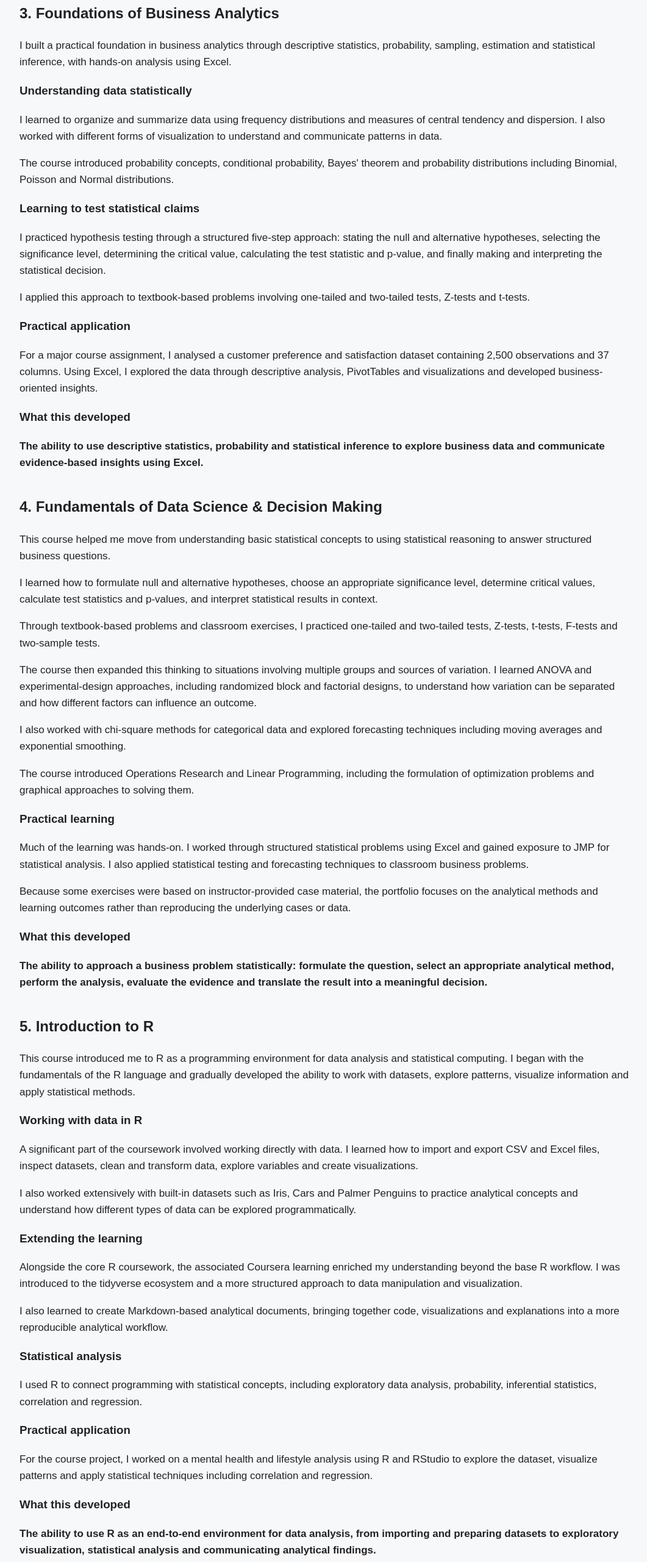
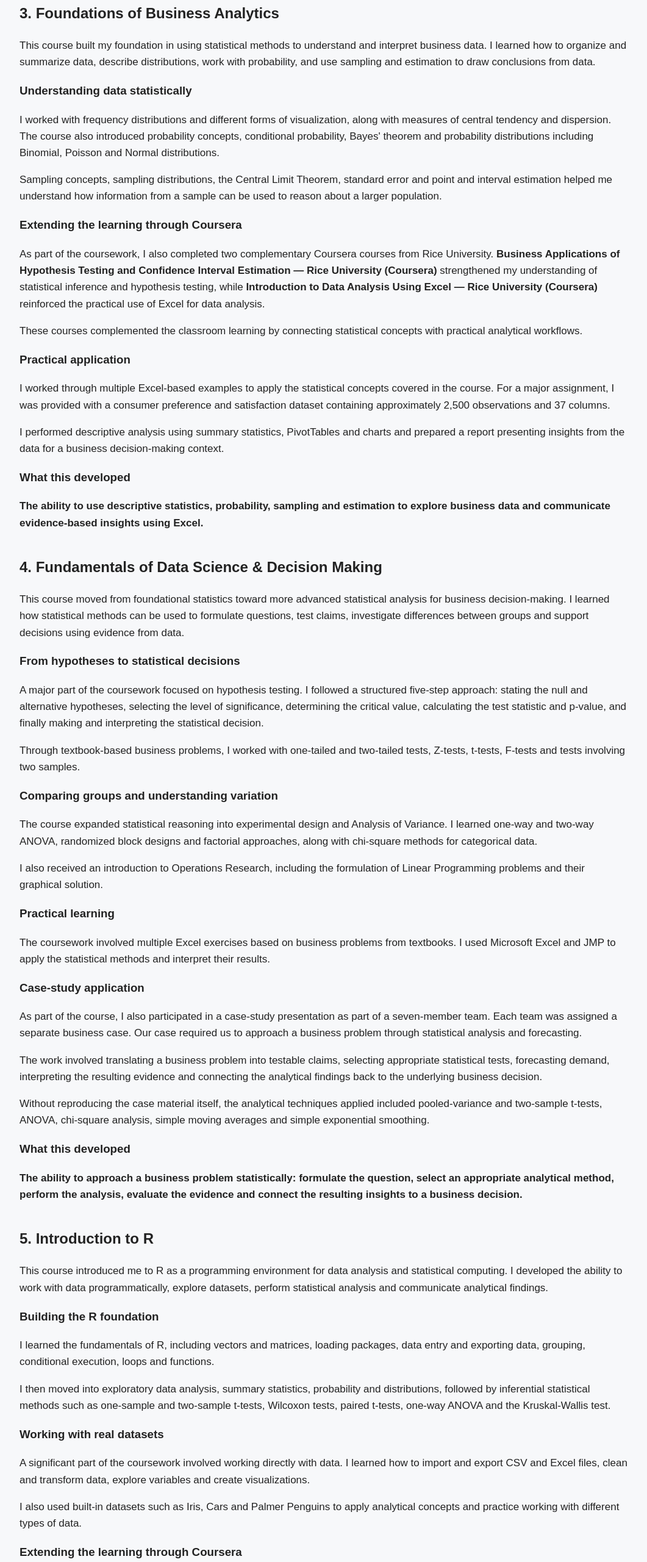
Before and after one commit to lakshmi-data-analytics/lakshmi-data-analytics.github.io, a plain HTML site: page pgddsba.html in a window 1280 px wide. Shown: the part 1239-3800 px from the top of the page at 61% size, without its empty margins (108-1169 px from the left). Drawn offline with Linux system fonts and the light colour scheme.

Commit message:
Update pgddsba.html

```diff
--- a/pgddsba.html
+++ b/pgddsba.html
@@ -117,62 +117,72 @@
         <h2>3. Foundations of Business Analytics</h2>
 
         <p>
-            I built a practical foundation in business analytics through
-            descriptive statistics, probability, sampling, estimation and
-            statistical inference, with hands-on analysis using Excel.
+            This course built my foundation in using statistical methods to
+            understand and interpret business data. I learned how to organize
+            and summarize data, describe distributions, work with probability,
+            and use sampling and estimation to draw conclusions from data.
         </p>
 
         <h3>Understanding data statistically</h3>
 
         <p>
-            I learned to organize and summarize data using frequency
-            distributions and measures of central tendency and dispersion.
-            I also worked with different forms of visualization to understand
-            and communicate patterns in data.
+            I worked with frequency distributions and different forms of
+            visualization, along with measures of central tendency and
+            dispersion. The course also introduced probability concepts,
+            conditional probability, Bayes' theorem and probability
+            distributions including Binomial, Poisson and Normal distributions.
         </p>
 
         <p>
-            The course introduced probability concepts, conditional
-            probability, Bayes' theorem and probability distributions
-            including Binomial, Poisson and Normal distributions.
+            Sampling concepts, sampling distributions, the Central Limit
+            Theorem, standard error and point and interval estimation helped
+            me understand how information from a sample can be used to reason
+            about a larger population.
         </p>
 
-        <h3>Learning to test statistical claims</h3>
+        <h3>Extending the learning through Coursera</h3>
 
         <p>
-            I practiced hypothesis testing through a structured five-step
-            approach: stating the null and alternative hypotheses, selecting
-            the significance level, determining the critical value, calculating
-            the test statistic and p-value, and finally making and interpreting
-            the statistical decision.
+            As part of the coursework, I also completed two complementary
+            Coursera courses from Rice University.
+            <strong>Business Applications of Hypothesis Testing and Confidence
+            Interval Estimation — Rice University (Coursera)</strong> strengthened
+            my understanding of statistical inference and hypothesis testing,
+            while <strong>Introduction to Data Analysis Using Excel — Rice
+            University (Coursera)</strong> reinforced the practical use of Excel
+            for data analysis.
         </p>
 
         <p>
-            I applied this approach to textbook-based problems involving
-            one-tailed and two-tailed tests, Z-tests and t-tests.
+            These courses complemented the classroom learning by connecting
+            statistical concepts with practical analytical workflows.
         </p>
 
         <h3>Practical application</h3>
 
         <p>
-            For a major course assignment, I analysed a customer preference
-            and satisfaction dataset containing 2,500 observations and
-            37 columns. Using Excel, I explored the data through descriptive
-            analysis, PivotTables and visualizations and developed
-            business-oriented insights.
+            I worked through multiple Excel-based examples to apply the
+            statistical concepts covered in the course. For a major assignment,
+            I was provided with a consumer preference and satisfaction dataset
+            containing approximately 2,500 observations and 37 columns.
+        </p>
+
+        <p>
+            I performed descriptive analysis using summary statistics,
+            PivotTables and charts and prepared a report presenting insights
+            from the data for a business decision-making context.
         </p>
 
         <h3>What this developed</h3>
 
         <p>
             <strong>
-                The ability to use descriptive statistics, probability and
-                statistical inference to explore business data and communicate
+                The ability to use descriptive statistics, probability,
+                sampling and estimation to explore business data and communicate
                 evidence-based insights using Excel.
             </strong>
         </p>
     </section>
-
 
     <!-- COURSE 4 -->
 
@@ -180,58 +190,73 @@
         <h2>4. Fundamentals of Data Science &amp; Decision Making</h2>
 
         <p>
-            This course helped me move from understanding basic statistical
-            concepts to using statistical reasoning to answer structured
-            business questions.
+            This course moved from foundational statistics toward more advanced
+            statistical analysis for business decision-making. I learned how
+            statistical methods can be used to formulate questions, test claims,
+            investigate differences between groups and support decisions using
+            evidence from data.
+        </p>
+
+        <h3>From hypotheses to statistical decisions</h3>
+
+        <p>
+            A major part of the coursework focused on hypothesis testing. I
+            followed a structured five-step approach: stating the null and
+            alternative hypotheses, selecting the level of significance,
+            determining the critical value, calculating the test statistic and
+            p-value, and finally making and interpreting the statistical decision.
         </p>
 
         <p>
-            I learned how to formulate null and alternative hypotheses,
-            choose an appropriate significance level, determine critical
-            values, calculate test statistics and p-values, and interpret
-            statistical results in context.
+            Through textbook-based business problems, I worked with one-tailed
+            and two-tailed tests, Z-tests, t-tests, F-tests and tests involving
+            two samples.
+        </p>
+
+        <h3>Comparing groups and understanding variation</h3>
+
+        <p>
+            The course expanded statistical reasoning into experimental design
+            and Analysis of Variance. I learned one-way and two-way ANOVA,
+            randomized block designs and factorial approaches, along with
+            chi-square methods for categorical data.
         </p>
 
         <p>
-            Through textbook-based problems and classroom exercises, I
-            practiced one-tailed and two-tailed tests, Z-tests, t-tests,
-            F-tests and two-sample tests.
-        </p>
-
-        <p>
-            The course then expanded this thinking to situations involving
-            multiple groups and sources of variation. I learned ANOVA and
-            experimental-design approaches, including randomized block and
-            factorial designs, to understand how variation can be separated
-            and how different factors can influence an outcome.
-        </p>
-
-        <p>
-            I also worked with chi-square methods for categorical data and
-            explored forecasting techniques including moving averages and
-            exponential smoothing.
-        </p>
-
-        <p>
-            The course introduced Operations Research and Linear Programming,
-            including the formulation of optimization problems and graphical
-            approaches to solving them.
+            I also received an introduction to Operations Research, including
+            the formulation of Linear Programming problems and their graphical
+            solution.
         </p>
 
         <h3>Practical learning</h3>
 
         <p>
-            Much of the learning was hands-on. I worked through structured
-            statistical problems using Excel and gained exposure to JMP for
-            statistical analysis. I also applied statistical testing and
-            forecasting techniques to classroom business problems.
+            The coursework involved multiple Excel exercises based on
+            business problems from textbooks. I used Microsoft Excel and JMP
+            to apply the statistical methods and interpret their results.
+        </p>
+
+        <h3>Case-study application</h3>
+
+        <p>
+            As part of the course, I also participated in a case-study
+            presentation as part of a seven-member team. Each team was assigned
+            a separate business case. Our case required us to approach a
+            business problem through statistical analysis and forecasting.
         </p>
 
         <p>
-            Because some exercises were based on instructor-provided case
-            material, the portfolio focuses on the analytical methods and
-            learning outcomes rather than reproducing the underlying cases
-            or data.
+            The work involved translating a business problem into testable
+            claims, selecting appropriate statistical tests, forecasting demand,
+            interpreting the resulting evidence and connecting the analytical
+            findings back to the underlying business decision.
+        </p>
+
+        <p>
+            Without reproducing the case material itself, the analytical
+            techniques applied included pooled-variance and two-sample t-tests,
+            ANOVA, chi-square analysis, simple moving averages and simple
+            exponential smoothing.
         </p>
 
         <h3>What this developed</h3>
@@ -239,13 +264,12 @@
         <p>
             <strong>
                 The ability to approach a business problem statistically:
-                formulate the question, select an appropriate analytical
-                method, perform the analysis, evaluate the evidence and
-                translate the result into a meaningful decision.
+                formulate the question, select an appropriate analytical method,
+                perform the analysis, evaluate the evidence and connect the
+                resulting insights to a business decision.
             </strong>
         </p>
     </section>
-
 
     <!-- COURSE 5 -->
 
@@ -254,68 +278,88 @@
 
         <p>
             This course introduced me to R as a programming environment for
-            data analysis and statistical computing. I began with the
-            fundamentals of the R language and gradually developed the ability
-            to work with datasets, explore patterns, visualize information
-            and apply statistical methods.
+            data analysis and statistical computing. I developed the ability
+            to work with data programmatically, explore datasets, perform
+            statistical analysis and communicate analytical findings.
         </p>
 
-        <h3>Working with data in R</h3>
+        <h3>Building the R foundation</h3>
 
         <p>
-            A significant part of the coursework involved working directly
-            with data. I learned how to import and export CSV and Excel files,
-            inspect datasets, clean and transform data, explore variables and
-            create visualizations.
+            I learned the fundamentals of R, including vectors and matrices,
+            loading packages, data entry and exporting data, grouping,
+            conditional execution, loops and functions.
         </p>
 
         <p>
-            I also worked extensively with built-in datasets such as Iris,
-            Cars and Palmer Penguins to practice analytical concepts and
-            understand how different types of data can be explored
-            programmatically.
+            I then moved into exploratory data analysis, summary statistics,
+            probability and distributions, followed by inferential statistical
+            methods such as one-sample and two-sample t-tests, Wilcoxon tests,
+            paired t-tests, one-way ANOVA and the Kruskal-Wallis test.
         </p>
 
-        <h3>Extending the learning</h3>
+        <h3>Working with real datasets</h3>
 
         <p>
-            Alongside the core R coursework, the associated Coursera learning
-            enriched my understanding beyond the base R workflow. I was
-            introduced to the tidyverse ecosystem and a more structured
-            approach to data manipulation and visualization.
+            A significant part of the coursework involved working directly with
+            data. I learned how to import and export CSV and Excel files, clean
+            and transform data, explore variables and create visualizations.
         </p>
 
         <p>
-            I also learned to create Markdown-based analytical documents,
-            bringing together code, visualizations and explanations into a
-            more reproducible analytical workflow.
+            I also used built-in datasets such as Iris, Cars and Palmer Penguins
+            to apply analytical concepts and practice working with different
+            types of data.
+        </p>
+
+        <h3>Extending the learning through Coursera</h3>
+
+        <p>
+            As part of the coursework, I also completed
+            <strong>Data Analysis with R Programming — Google (Coursera)</strong>.
+            This complemented the classroom learning by strengthening my
+            understanding of R for data analysis and introducing me to the
+            tidyverse ecosystem and Markdown-based analytical workflows.
+        </p>
+
+        <p>
+            The combination of the classroom R coursework and the Coursera
+            learning helped me move beyond individual commands toward a more
+            structured approach to data preparation, analysis, visualization
+            and communicating results.
         </p>
 
         <h3>Statistical analysis</h3>
 
         <p>
-            I used R to connect programming with statistical concepts,
-            including exploratory data analysis, probability, inferential
-            statistics, correlation and regression.
+            I used R to perform correlation and simple linear regression,
+            interpret the results and examine residuals to assess regression
+            assumptions.
         </p>
 
-        <h3>Practical application</h3>
+        <h3>Team mini-project</h3>
 
         <p>
-            For the course project, I worked on a mental health and lifestyle
-            analysis using R and RStudio to explore the dataset, visualize
-            patterns and apply statistical techniques including correlation
-            and regression.
+            The practical mini-project was completed as a
+            <strong>three-member team</strong>. We collected a dataset from
+            Kaggle and used the Mental Health Lifestyle dataset to perform
+            exploratory data analysis, inferential statistics and regression
+            analysis in RStudio.
+        </p>
+
+        <p>
+            We interpreted the results and presented our findings to the class
+            through a PowerPoint presentation.
         </p>
 
         <h3>What this developed</h3>
 
         <p>
             <strong>
-                The ability to use R as an end-to-end environment for data
-                analysis, from importing and preparing datasets to exploratory
-                visualization, statistical analysis and communicating
-                analytical findings.
+                The ability to use R as an analytical environment, from
+                importing and preparing datasets to exploratory analysis,
+                statistical testing, regression, visualization and
+                communicating analytical findings.
             </strong>
         </p>
     </section>
@@ -362,7 +406,7 @@
         <h3>Practical application</h3>
 
         <p>
-            I applied these skills to a banking performance analysis project,
+            I applied these skills to a banking performance analysis team project,
             using financial and stock-market data to explore the performance
             of leading private-sector banks.
         </p>
@@ -389,77 +433,8 @@
 
 
     <!-- COURSE 7 -->
-
         <section class="course">
-        <h2>7. Artificial Intelligence &amp; Machine Learning</h2>
-
-        <p>
-            This course introduced me to the foundations of Artificial
-            Intelligence and Machine Learning, with a strong emphasis on
-            understanding how different learning algorithms work and the
-            mathematical intuition behind them.
-        </p>
-
-        <p>
-            I learned the distinction between supervised and unsupervised
-            learning, along with concepts such as model selection, training
-            and evaluation. Much of the coursework focused on understanding
-            the underlying logic, mathematical formulation and architecture
-            of different models rather than treating algorithms as black
-            boxes.
-        </p>
-
-        <p>
-            I studied supervised-learning approaches including linear
-            regression, logistic regression, Decision Trees, Random Forests,
-            K-Nearest Neighbours, Support Vector Machines and Naive Bayes.
-        </p>
-
-        <p>
-            The course also introduced unsupervised learning through
-            approaches such as K-Means, K-Modes and DBSCAN clustering, along
-            with Principal Component Analysis for dimensionality reduction.
-        </p>
-
-        <p>
-            Association-rule mining was also encountered as part of the
-            broader data-mining concepts, providing another perspective on
-            discovering patterns within data.
-        </p>
-
-        <h3>Practical application</h3>
-
-        <p>
-            The primary hands-on machine-learning implementation was a
-            three-member group project focused on business-failure prediction
-            using Support Vector Machines.
-        </p>
-
-        <p>
-            Working with Python, we followed the modelling process from data
-            preparation through model development and evaluation. This
-            connected the mathematical and conceptual understanding of SVM
-            from the classroom with an actual predictive classification
-            problem.
-        </p>
-
-        <h3>What this developed</h3>
-
-        <p>
-            <strong>
-                A conceptual and mathematical understanding of major
-                machine-learning approaches, together with practical
-                experience applying SVM to a predictive classification
-                problem using Python.
-            </strong>
-        </p>
-    </section>
-
-
-    <!-- COURSE 8 -->
-
-    <section class="course">
-        <h2>8. Data Mining for Business Intelligence</h2>
+            <h2>7. Data Mining for Business Intelligence</h2>
 
             <p>
                 This was my introduction to Data Mining for Business Intelligence
@@ -546,6 +521,75 @@
             </p>
         </section>
 
+
+    <!-- COURSE 8 -->
+    <section class="course">
+        <h2>8. Artificial Intelligence &amp; Machine Learning</h2>
+
+        <p>
+            This course introduced me to the foundations of Artificial
+            Intelligence and Machine Learning, with a strong emphasis on
+            understanding how different learning algorithms work and the
+            mathematical intuition behind them.
+        </p>
+
+        <p>
+            I learned the distinction between supervised and unsupervised
+            learning, along with concepts such as model selection, training
+            and evaluation. Much of the coursework focused on understanding
+            the underlying logic, mathematical formulation and architecture
+            of different models rather than treating algorithms as black
+            boxes.
+        </p>
+
+        <p>
+            I studied supervised-learning approaches including linear
+            regression, logistic regression, Decision Trees, Random Forests,
+            K-Nearest Neighbours, Support Vector Machines and Naive Bayes.
+        </p>
+
+        <p>
+            The course also introduced unsupervised learning through
+            approaches such as K-Means, K-Modes and DBSCAN clustering, along
+            with Principal Component Analysis for dimensionality reduction.
+        </p>
+
+        <p>
+            Association-rule mining was also encountered as part of the
+            broader data-mining concepts, providing another perspective on
+            discovering patterns within data.
+        </p>
+
+        <h3>Practical application</h3>
+
+        <p>
+            The primary hands-on machine-learning implementation was a
+            three-member group project focused on business-failure prediction
+            using Support Vector Machines.
+        </p>
+
+        <p>
+            Working with Python, we followed the modelling process from data
+            preparation through model development and evaluation. This
+            connected the mathematical and conceptual understanding of SVM
+            from the classroom with an actual predictive classification
+            problem.
+        </p>
+
+        <h3>What this developed</h3>
+
+        <p>
+            <strong>
+                A conceptual and mathematical understanding of major
+                machine-learning approaches, together with practical
+                experience applying SVM to a predictive classification
+                problem using Python.
+            </strong>
+        </p>
+    </section>
+
+
+
 </main>
 
 <footer>
```
Lines whose indentation alone changed are shown as unchanged.
